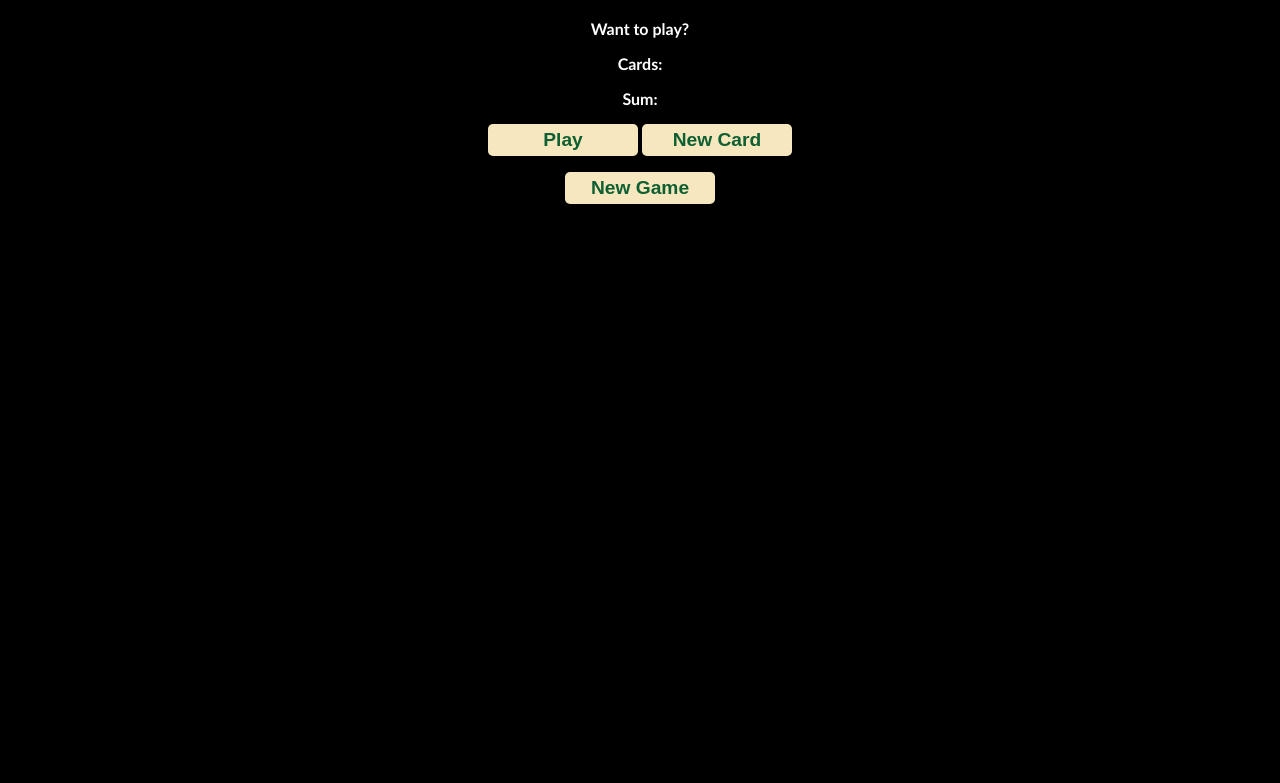
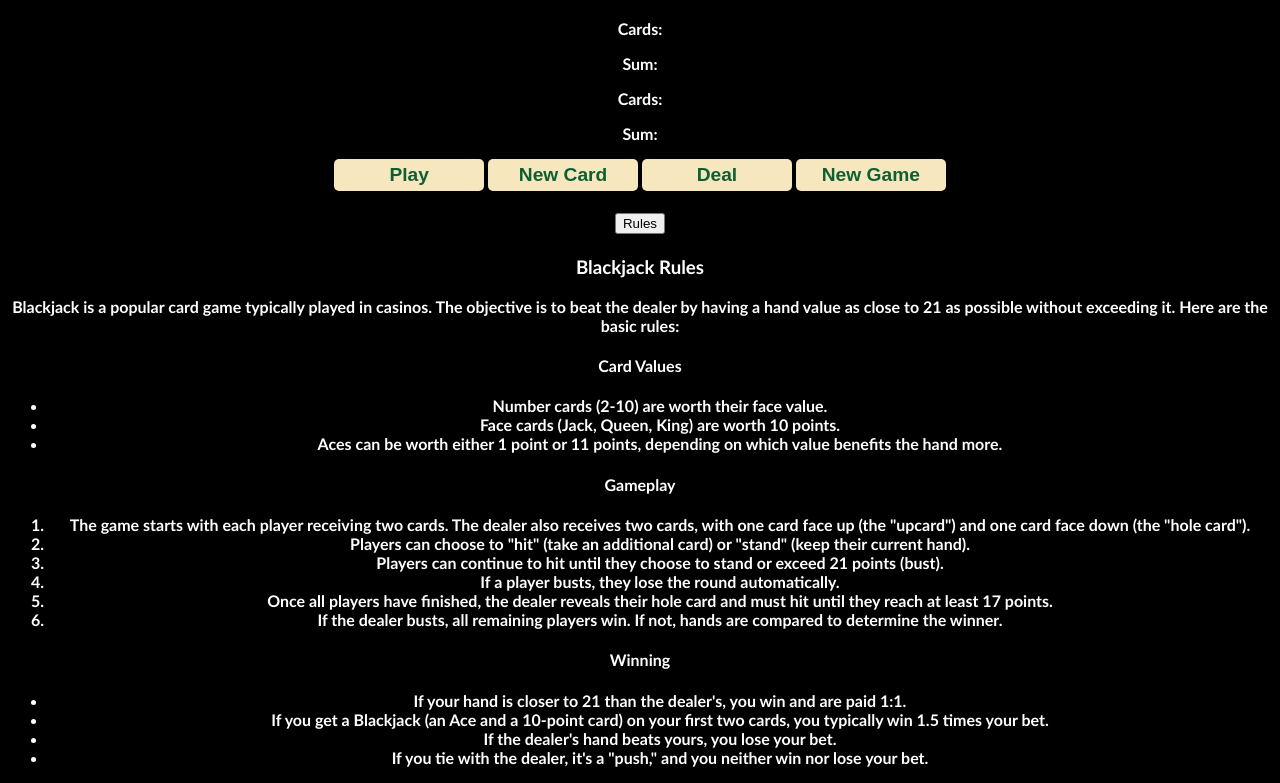
Before and after one commit to rsaiuttejmaq/Blackjack, a plain HTML site: page index.html in a window 1280 px wide. Shown: the part 63-846 px from the top of the page. Before the commit the page ends 800 px from the top, so only its background shows below. Drawn offline with Linux system fonts and the light colour scheme.

Commit message:
Updated index.html
Added deal button, div tags modified

```diff
--- a/index.html
+++ b/index.html
@@ -5,6 +5,7 @@
     <meta charset="UTF-8">
     <meta name="viewport" content="width=device-width, initial-scale=1.0">
     <title>BlackJack Game</title>
+    <!-- css below-->
     <link rel="stylesheet" href="styles.css">
 </head>
 
@@ -17,16 +18,60 @@
         </div>
 
         <div id="txts">
-            <p id="message-El">Want to play?</p>
-            <p id="cards-El">Cards:</p>
-            <p id="sum-El">Sum:</p>
+            <p id="message-El"></p>
+
+            <div id="playerCards">
+                <p id="cards-El">Cards:</p>
+                <p id="sum-El">Sum:</p>
+            </div>
+
+            <div id="dealerCards">
+                <p id="cards-El">Cards:</p>
+                <p id="sum-El">Sum:</p>
+            </div>
+
         </div>
 
         <div id="btns">
-            <button class="btn" id="play-btn" onclick="startGame()">Play</button>
+            <p id="result-El"></p>
+            <button class="btn" id="play-btn" onclick="renderGame()">Play</button>
             <button class="btn" id="newCard-btn" onclick="newCard()">New Card</button>
-            <p id="result-El"></p>
+            <button class="btn" id="stand-btn" onclick="deal()">Deal</button>
             <button class="btn" id="newGame-btn" onclick="newGame()">New Game</button>
+        </div>
+
+        <h5><button id="rules-btn">Rules</button></h4>
+        <div id="rules">
+            <div id="rules-txt">
+                <h3>Blackjack Rules</h3>
+                <p>Blackjack is a popular card game typically played in casinos. The objective is to beat the dealer by having a hand value as close to 21 as possible without exceeding it. Here are the basic rules:</p>
+
+                <h4>Card Values</h4>
+                <ul>
+                    <li>Number cards (2-10) are worth their face value.</li>
+                    <li>Face cards (Jack, Queen, King) are worth 10 points.</li>
+                    <li>Aces can be worth either 1 point or 11 points, depending on which value benefits the hand more.</li>
+                </ul>
+
+                <h4>Gameplay</h4>
+                <ol>
+                    <li>The game starts with each player receiving two cards. The dealer also receives two cards, with one card face up (the "upcard") and one card face down (the "hole card").</li>
+                    <li>Players can choose to "hit" (take an additional card) or "stand" (keep their current hand).</li>
+                    <li>Players can continue to hit until they choose to stand or exceed 21 points (bust).</li>
+                    <li>If a player busts, they lose the round automatically.</li></li>
+                    <li>Once all players have finished, the dealer reveals their hole card and must hit until they reach at least 17 points.</li>
+                    <li>If the dealer busts, all remaining players win. If not, hands are compared to determine the winner.</li>
+                </ol>
+
+                <h4>Winning</h4>
+                <ul>
+                    <li>If your hand is closer to 21 than the dealer's, you win and are paid 1:1.</li>
+                    <li>If you get a Blackjack (an Ace and a 10-point card) on your first two cards, you typically win 1.5 times your bet.</li>
+                    <li>If the dealer's hand beats yours, you lose your bet.</li>
+                    <li>If you tie with the dealer, it's a "push," and you neither win nor lose your bet.</li>
+                </ul>
+
+            </div>
         </div>
 
     </div>
```
